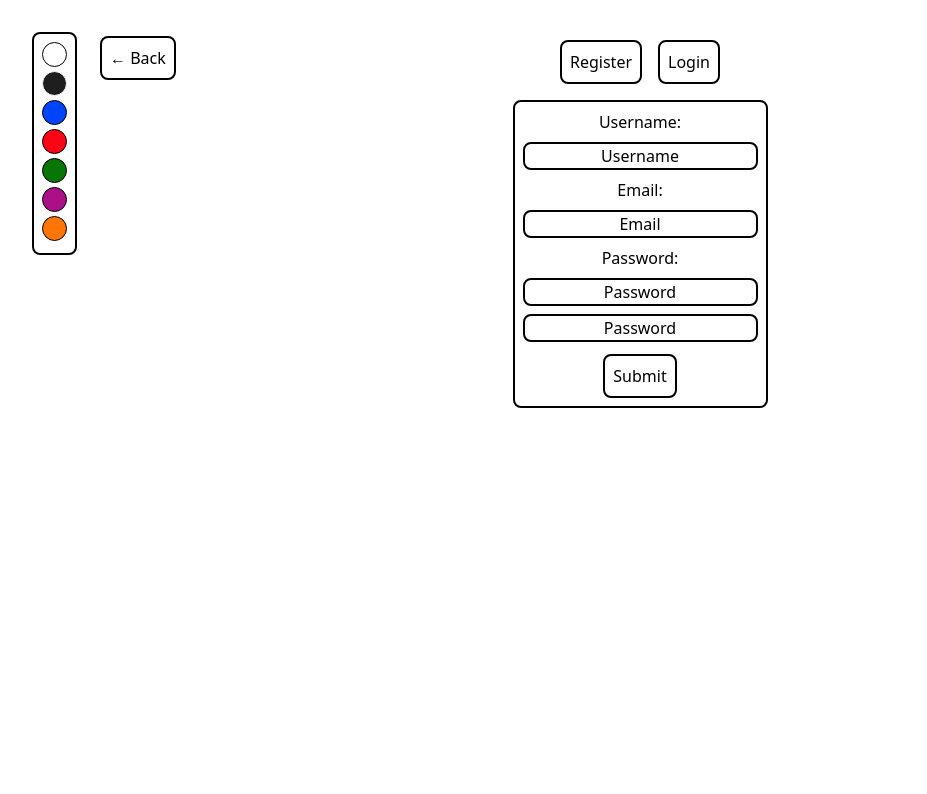
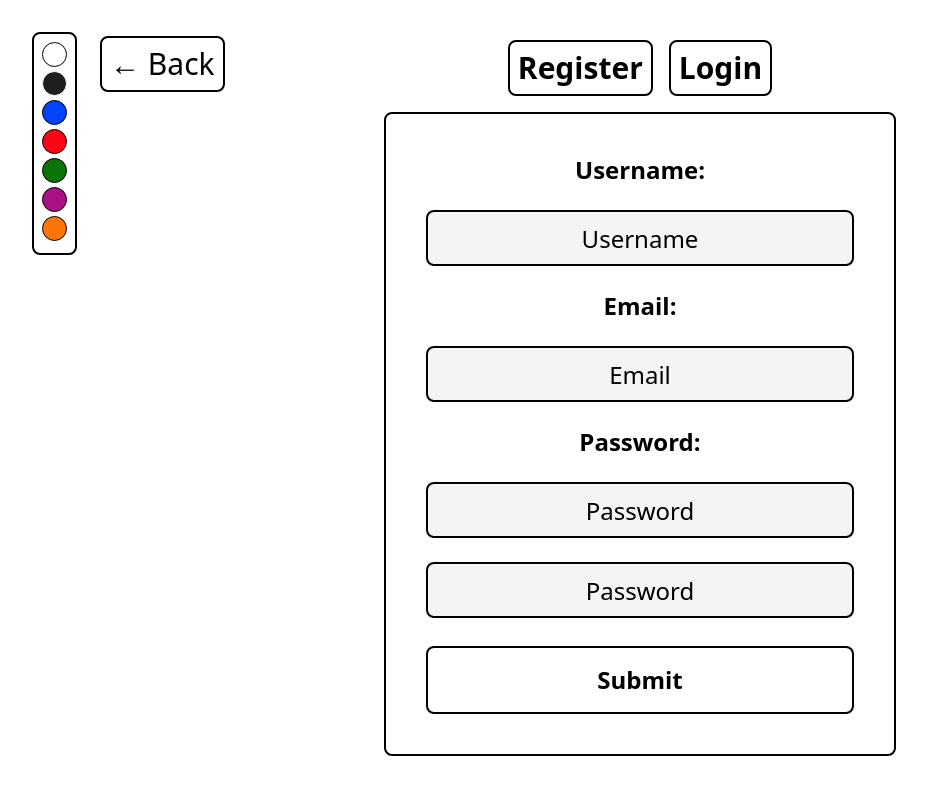
Before and after one commit to BlueSage96/SudokuSage, a React (Vite) app in the folder Frontend/: page /auth in a window 1280 px wide. Shown: the top 794 px of the page, without its empty margins (0-927 px from the left). Built offline with nearby package versions, Linux system fonts and the light colour scheme.

Commit message:
Form & buttons resizing - improved form UI

```diff
--- a/Frontend/src/Auth/Auth.jsx
+++ b/Frontend/src/Auth/Auth.jsx
@@ -8,7 +8,9 @@ export default function Auth () {
 
     return (
      <>
-        <Button onClick={()=> navigate(-1)} className="card-themed btn-style-2 absolute left-[100px]">&larr; Back</Button>
+        <Button onClick={()=> navigate(-1)}
+        className="card-themed btn-style-2
+        absolute left-[100px] text-3xl">&larr; Back</Button>
         <ThemeSwitcher/>
          <LogReg/>
      </>
--- a/Frontend/src/Auth/LogReg/LogReg.jsx
+++ b/Frontend/src/Auth/LogReg/LogReg.jsx
@@ -9,7 +9,7 @@ export default function LogReg () {
     return (
       <>
         {/* onClick={setMakeFrom} -> would cause infinite loop */}
-        <div className="flex items-center justify-center cursor: pointer text-black">
+        <div className="text-3xl font-bold flex items-center justify-center cursor:pointer text-black">
           <Button
             color="black"
             className={`btn-style-1 m-2 card-themed ${makeForm == "signup" ? "active" : ""}`}
--- a/Frontend/src/Auth/LogReg/Login.jsx
+++ b/Frontend/src/Auth/LogReg/Login.jsx
@@ -1,12 +1,12 @@
 import { Card, TextInput, Label, Button } from "flowbite-react";
 export default function Login () {
   return (
-    <div className="flex items-center justify-center mt-2">
+    <div className="flex items-center justify-center px-2 py-8">
 
     <Card className="card-themed card-container border-2">
-      <form className="flex max-w-md flex-col gap-2 items-center">
+      <form className="flex w-full flex-col gap-4">
 
-        <Label htmlFor="username">Email:</Label>
+        <Label className="text-3xl font-semibold" htmlFor="username">Email:</Label>
         <TextInput
           type="text"
           placeholder="Email"
@@ -14,12 +14,12 @@ export default function Login () {
           theme={{
             field: {
               input: {
-                base: "form-gui border-2",
+                base: "form-gui border-2 h-14",
               },
             },
           }}
         />
-        <Label htmlFor="username">Password:</Label>
+        <Label className="text-3xl font-semibold" htmlFor="username">Password:</Label>
         <TextInput
           type="text"
           placeholder="Password"
@@ -27,12 +27,12 @@ export default function Login () {
           theme={{
             field: {
               input: {
-                base: "form-gui border-2",
+                base: "form-gui border-2 h-14",
               },
             },
           }}
         />
-        <Button className="btn-style-2">Submit</Button>
+        <Button className="btn-style-2 w-full py-4 text-3xl font-semibold">Submit</Button>
       </form>
     </Card>
     </div>
--- a/Frontend/src/Auth/LogReg/Register.jsx
+++ b/Frontend/src/Auth/LogReg/Register.jsx
@@ -1,11 +1,11 @@
 import { Card, TextInput, Label, Button } from "flowbite-react";
 export default function Register() {
     return (
-      <div className="flex items-center justify-center mt-2">
+      <div className="flex items-center justify-center px-4 py-2">
         <Card className="card-themed card-container border-2">
-          <form className="flex max-w-md flex-col gap-2 items-center">
+          <form className="flex w-full flex-col gap-6">
             {/* Username for greeting after successful login */}
-            <Label htmlFor="username">Username:</Label>
+            <Label className="text-2xl font-semibold" htmlFor="username">Username:</Label>
             <TextInput
               type="text"
               placeholder="Username"
@@ -13,13 +13,13 @@ export default function Register() {
               theme={{
                 field: {
                   input: {
-                    base: "form-gui border-2",
+                    base: "form-gui border-2 h-14",
                   },
                 },
               }}
             />
 
-            <Label htmlFor="username">Email:</Label>
+            <Label className="text-2xl font-semibold" htmlFor="username">Email:</Label>
             <TextInput
               type="text"
               placeholder="Email"
@@ -27,12 +27,12 @@ export default function Register() {
               theme={{
                 field: {
                   input: {
-                    base: "form-gui border-2",
+                    base: "form-gui border-2 h-14",
                   },
                 },
               }}
             />
-            <Label htmlFor="username">Password:</Label>
+            <Label className="text-2xl font-semibold" htmlFor="username">Password:</Label>
             <TextInput
               type="text"
               placeholder="Password"
@@ -40,7 +40,7 @@ export default function Register() {
               theme={{
                 field: {
                   input: {
-                    base: "form-gui border-2",
+                    base: "form-gui border-2 h-14",
                   },
                 },
               }}
@@ -52,12 +52,12 @@ export default function Register() {
               theme={{
                 field: {
                   input: {
-                    base: "form-gui border-2",
+                    base: "form-gui border-2 h-14",
                   },
                 },
               }}
             />
-            <Button className="btn-style-2">Submit</Button>
+            <Button className="btn-style-2 py-4 text-2xl font-semibold">Submit</Button>
           </form>
         </Card>
       </div>
--- a/Frontend/src/Hooks/ThemeSwitcher.jsx
+++ b/Frontend/src/Hooks/ThemeSwitcher.jsx
@@ -6,9 +6,7 @@ export default function ThemeSwitcher () {
       <div id="app">
         <div id="container">
           <div
-            className="theme-options absolute
-          border-black border-2 rounded-lg p-2"
-          >
+            className="theme-options absolute border-2 rounded-lg p-2">
             <ThemeOptions theme="light" bg="#ffffff" border="#000000" />
             <ThemeOptions theme="dark" bg="#1e1e1e" border="#ffffff" />
             <ThemeOptions theme="blue" bg="#0244FA" border="#000" />
--- a/Frontend/src/index.css
+++ b/Frontend/src/index.css
@@ -9,23 +9,23 @@
       --input-bg: #f3f4f6;
       --input-text: #000;
       --input-border: #000;
-
    }
 
    :root[data-theme="dark"]{
-    --primary-background-color: #1f2028;
+    --primary-background-color: #000;
     --secondary-background-color:#2e3039;
+    --primary-border-color:#fff;
     --primary-text-color:rgba(255, 255, 255);
-    --input-bg: #374461;
+    --input-bg: #262e3e;
     --input-text: #fff;
   }
 
   :root[data-theme="blue"]{
     --primary-background-color: rgba(24, 16, 255, 1);
-    /* --secondary-background-color:rgba(14, 16, 240, 1); */
+    --secondary-background-color:rgba(14, 16, 240, 1);
     --primary-border-color:#fff;
     --primary-text-color:rgba(255, 255, 255, 0.87);
-    --input-bg: #1e3a8a;
+    --input-bg: #094bff;
     --input-text: #fff;
   }
 
@@ -34,7 +34,7 @@
     --secondary-background-color:rgb(233, 53, 37);
     --primary-border-color:#000;
     --primary-text-color:rgba(255, 255, 255);
-    --input-bg: #991b1b;
+    --input-bg: #dc0404;
     --input-text: #fff;
   }
 
@@ -43,7 +43,7 @@
     --secondary-background-color:rgb(3, 220, 144);
     --primary-border-color:#fff;
     --primary-text-color:rgba(255, 255, 255);
-    --input-bg: #3dfa36;
+    --input-bg: #197d16;
     --input-text: #fff;
   }
 
@@ -52,7 +52,7 @@
     --secondary-background-color:rgb(194, 63, 255);
     --primary-border-color:#fff;
     --primary-text-color:rgba(255, 255, 255);
-    --input-bg: #b900bf;
+    --input-bg: #8e2791;
     --input-text: #fff;
   }
 
@@ -79,23 +79,19 @@
 
 @layer components {
    .form-gui {
-    @apply flex rounded-lg;
-    background-color: var (--input-bg);
-    border-color: var(--input-border);
-    color: var(--input-text);
-
-    background-color: var(--primary-background-color);
-    border-color:var(--primary-border-color);
+    @apply flex w-full rounded-xl px-4 text-2xl;
+    background-color: var(--input-bg);
+    border-color: var(--primary-border-color);
     color: var(--primary-text-color);
   }
 
   .form-gui::placeholder {
     color: var(--input-placeholder-color);
-   @apply text-center
+   @apply text-center;
   }
 
   .card-container {
-    @apply placeholder:text-white flex max-w-md border-2 rounded-lg p-2
+    @apply flex w-full max-w-lg border-2 rounded-xl p-4 sm:p-10;
   }
 
   .card-themed {
@@ -115,8 +111,6 @@
     color: initial !important;
   }
 
-
-
   .btn-style-1 {
      @apply border-2 p-2 mb-2 rounded-lg
       border-[var(--primary-border-color)]
```
